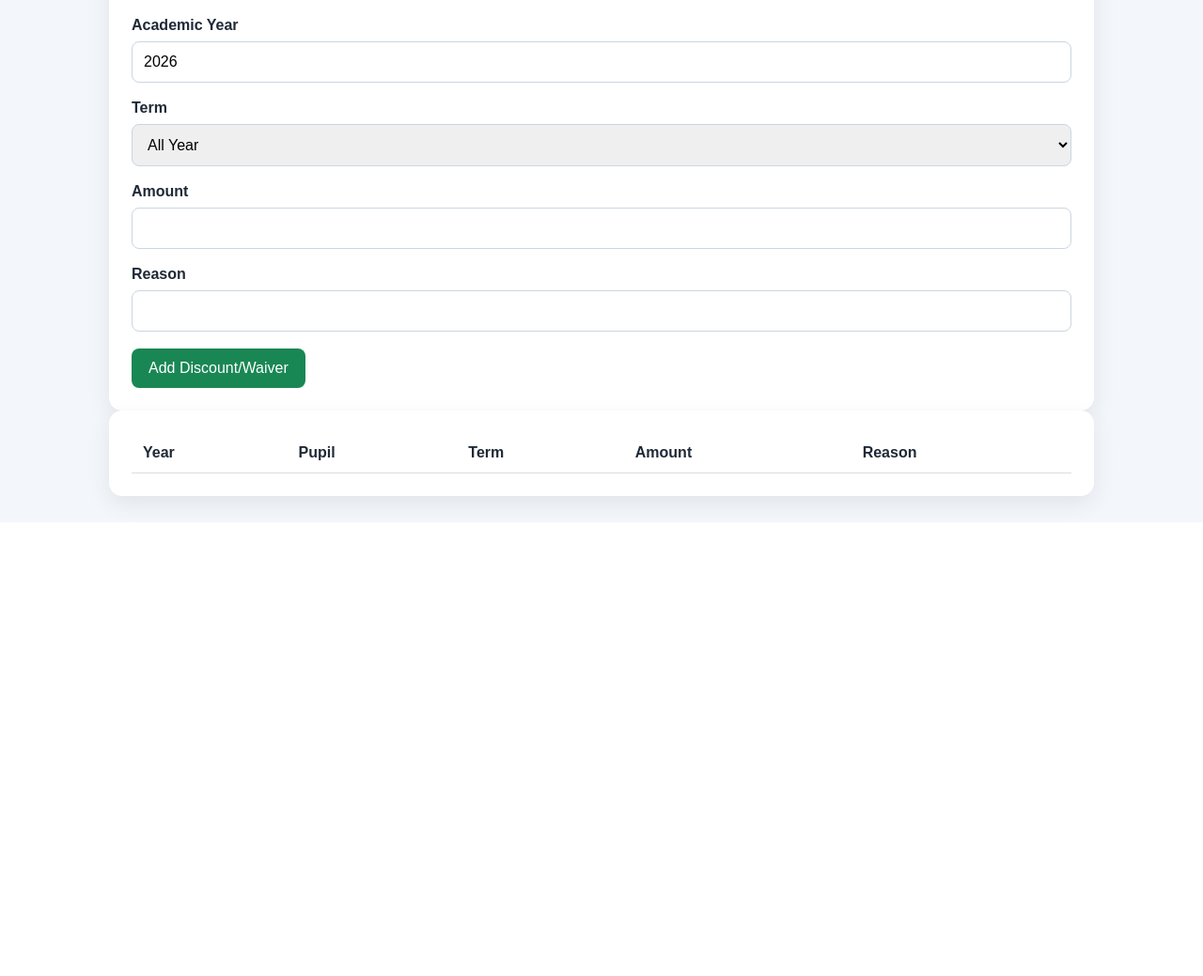
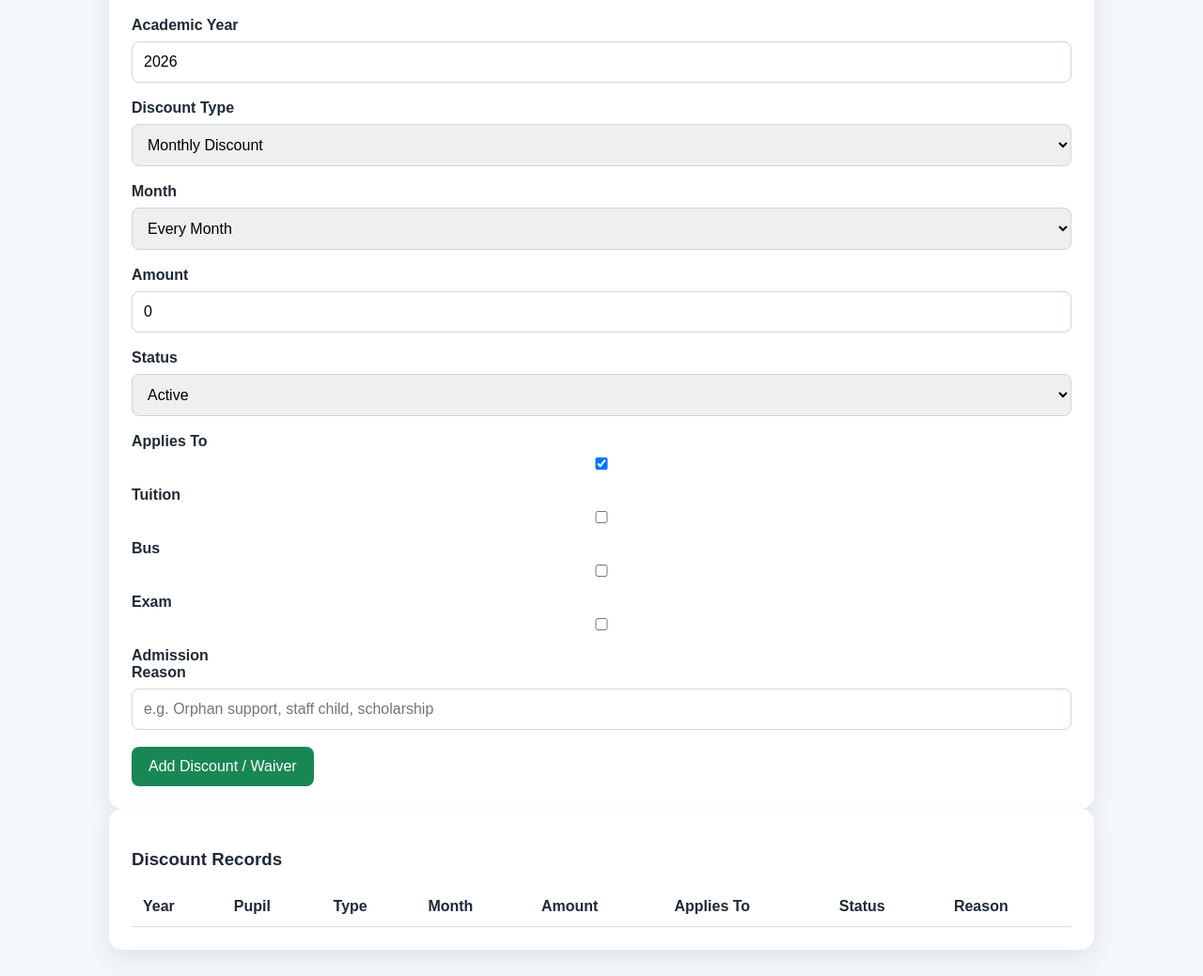
Before and after one commit to qaswar114/umar-faruq-school-system, a Flask app: page /discounts in a window 1280 px wide. Shown: the part 361-1400 px from the top of the page at 94% size. Before the commit the page ends 917 px from the top, so only its background shows below. Run offline with Flask 3, Linux system fonts and the light colour scheme; the visitor is signed in with stand-in values (Sample User, id 1); lists and menus that the app fills with data are empty.

Commit message:
Update discounts.html

```diff
--- a/templates/discounts.html
+++ b/templates/discounts.html
@@ -1 +1,104 @@
-{% extends "base.html" %}{% block content %}<div class="panel"><h2>Discounts / Waivers</h2><form method="post"><label>Pupil</label><select name="pupil_id">{% for p in pupils %}<option value="{{p.id}}">{{p.admission_no}} - {{p.full_name}}</option>{% endfor %}</select><div class="three"><div><label>Academic Year</label><input name="academic_year" type="number" value="{{year}}"></div><div><label>Term</label><select name="term"><option>All Year</option><option>Term 1</option><option>Term 2</option><option>Term 3</option></select></div><div><label>Amount</label><input name="amount" type="number"></div></div><label>Reason</label><input name="reason"><button class="btn green">Add Discount/Waiver</button></form></div><div class="panel"><table><tr><th>Year</th><th>Pupil</th><th>Term</th><th>Amount</th><th>Reason</th></tr>{% for d in discounts %}<tr><td>{{d.academic_year}}</td><td>{{d.pupil.full_name}}</td><td>{{d.term}}</td><td>{{money(d.amount)}}</td><td>{{d.reason}}</td></tr>{% endfor %}</table></div>{% endblock %}
+{% extends "base.html" %}
+{% block content %}
+
+<div class="panel">
+    <h2>Discounts / Waivers</h2>
+
+    <form method="post">
+        <label>Pupil</label>
+        <select name="pupil_id" required>
+            {% for p in pupils %}
+            <option value="{{ p.id }}">{{ p.admission_no }} - {{ p.full_name }}</option>
+            {% endfor %}
+        </select>
+
+        <div class="three">
+            <div>
+                <label>Academic Year</label>
+                <input name="academic_year" type="number" value="{{ year }}" required>
+            </div>
+
+            <div>
+                <label>Discount Type</label>
+                <select name="discount_type">
+                    <option value="Monthly">Monthly Discount</option>
+                    <option value="Free">Free / Full Scholarship</option>
+                </select>
+            </div>
+
+            <div>
+                <label>Month</label>
+                <select name="month">
+                    {% for m in months %}
+                    <option value="{{ m }}">{{ m }}</option>
+                    {% endfor %}
+                </select>
+            </div>
+        </div>
+
+        <div class="three">
+            <div>
+                <label>Amount</label>
+                <input name="amount" type="number" step="0.01" value="0">
+            </div>
+
+            <div>
+                <label>Status</label>
+                <select name="status">
+                    <option>Active</option>
+                    <option>Inactive</option>
+                </select>
+            </div>
+
+            <div>
+                <label>Applies To</label>
+                <label><input type="checkbox" name="apply_tuition" checked> Tuition</label>
+                <label><input type="checkbox" name="apply_bus"> Bus</label>
+                <label><input type="checkbox" name="apply_exam"> Exam</label>
+                <label><input type="checkbox" name="apply_admission"> Admission</label>
+            </div>
+        </div>
+
+        <label>Reason</label>
+        <input name="reason" placeholder="e.g. Orphan support, staff child, scholarship">
+
+        <button class="btn green">Add Discount / Waiver</button>
+    </form>
+</div>
+
+<div class="panel">
+    <h3>Discount Records</h3>
+
+    <table>
+        <tr>
+            <th>Year</th>
+            <th>Pupil</th>
+            <th>Type</th>
+            <th>Month</th>
+            <th>Amount</th>
+            <th>Applies To</th>
+            <th>Status</th>
+            <th>Reason</th>
+        </tr>
+
+        {% for d in discounts %}
+        <tr>
+            <td>{{ d.academic_year }}</td>
+            <td>{{ d.pupil.full_name }}</td>
+            <td>{{ d.discount_type }}</td>
+            <td>{{ d.month }}</td>
+            <td>{{ money(d.amount) }}</td>
+            <td>
+                {% if d.apply_tuition %}Tuition {% endif %}
+                {% if d.apply_bus %}Bus {% endif %}
+                {% if d.apply_exam %}Exam {% endif %}
+                {% if d.apply_admission %}Admission {% endif %}
+            </td>
+            <td>{{ d.status }}</td>
+            <td>{{ d.reason }}</td>
+        </tr>
+        {% endfor %}
+    </table>
+</div>
+
+{% endblock %}
```
